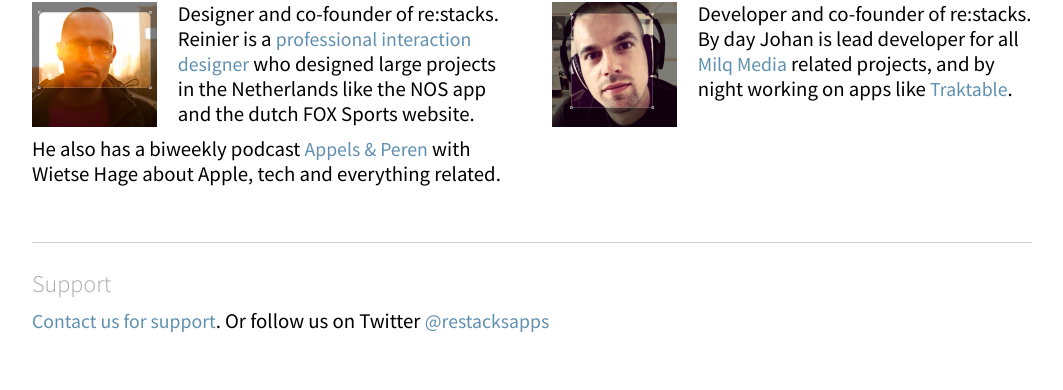
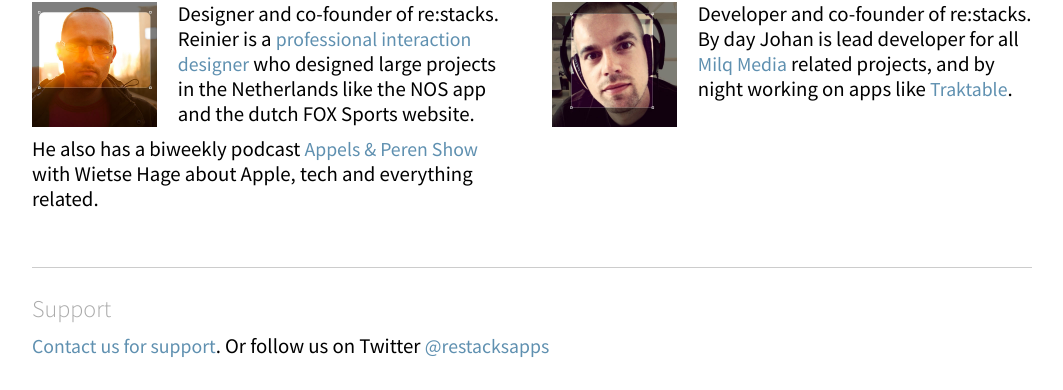
Before and after one commit to reinier/restacks, a plain HTML site: page index.html in a window 1280 px wide. Shown: the part 689-1079 px from the top of the page, without its empty margins (108-1171 px from the left). Before the commit the page ends 1054 px from the top, so only its background shows below. Drawn offline with Linux system fonts and the light colour scheme.

Commit message:
Added 'show'

```diff
--- a/index.html
+++ b/index.html
@@ -49,7 +49,7 @@
 				<div class='span five'>
 					<h5>Reinier Ladan (<a href="https://twitter.com/reinier">@reinier</a>)</h5>
 					<p><img src="img/reinier-pic.jpg" width="125" height="125" class="profile-pic">
-					Designer and co-founder of re:stacks. Reinier is a <a href="http://reinierladan.nl">professional interaction designer</a> who designed large projects in the Netherlands like the NOS app and the dutch FOX Sports website.</p><p>He also has a biweekly podcast <a href="http://appelsenperenshow.nl">Appels &amp; Peren</a> with Wietse Hage about Apple, tech and everything related.</p>
+					Designer and co-founder of re:stacks. Reinier is a <a href="http://reinierladan.nl">professional interaction designer</a> who designed large projects in the Netherlands like the NOS app and the dutch FOX Sports website.</p><p>He also has a biweekly podcast <a href="http://appelsenperenshow.nl">Appels &amp; Peren Show</a> with Wietse Hage about Apple, tech and everything related.</p>
 				</div>
 				<div class='span five'>
 					<h5>Johan Kuijt (<a href="https://twitter.com/johankuijt">@johankuijt</a>)</h5>
```
